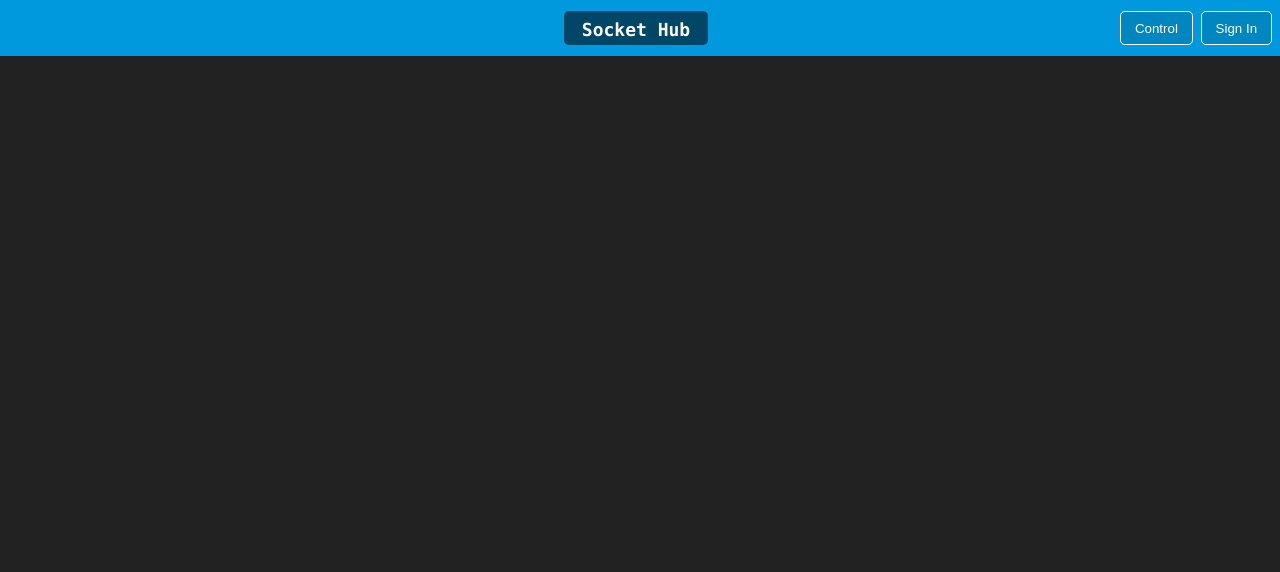
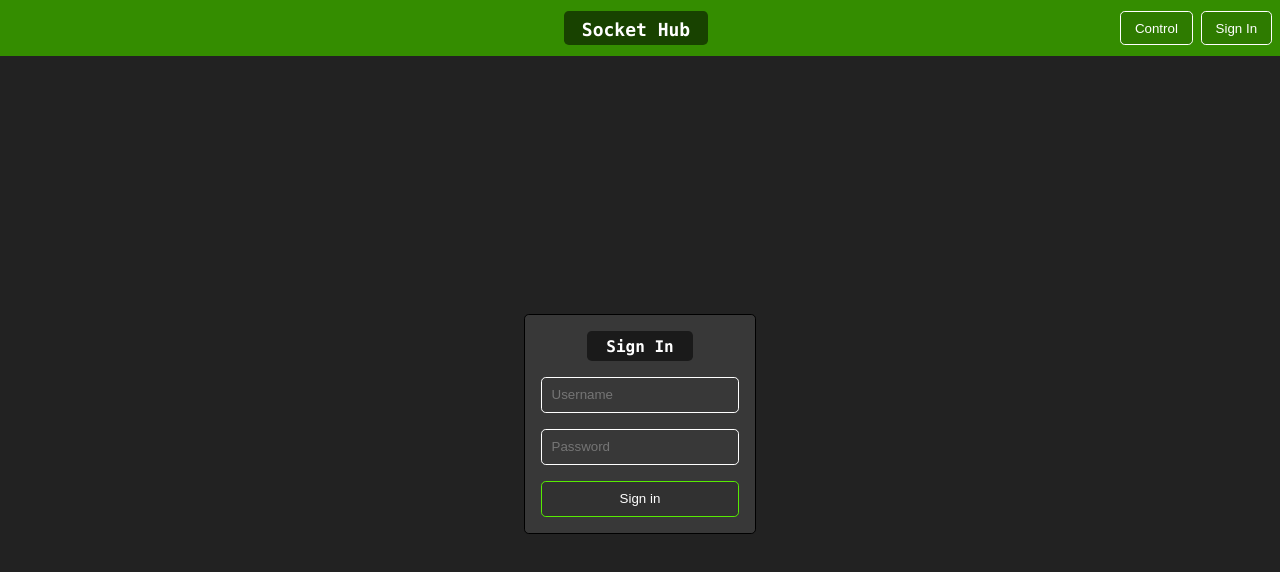
Before and after one commit to vyldr/socket-connector, a React (Create React App) app in the folder frontend/: page / in a window 1280 px wide. Shown: the top 572 px of the page. Built offline with nearby package versions, Linux system fonts and the light colour scheme.

Commit message:
Added sign in page

```diff
--- a/frontend/src/components/App/App.css
+++ b/frontend/src/components/App/App.css
@@ -1,7 +1,5 @@
-.TopBar {
-	position: fixed;
-	top: 0;
-	width: 100%;
+html, body, #root, .App {
+	height: 100%;
 }
 
 body {
--- a/frontend/src/components/App/App.js
+++ b/frontend/src/components/App/App.js
@@ -1,14 +1,14 @@
 import React from 'react';
 import './App.css';
 
-import TopBar from '../TopBar/TopBar'
+import TopBar from '../TopBar/TopBar';
+import SignInPage from '../SignInPage/SignInPage';
 
 function App() {
 	return (
 		<div className="App">
-			<div className='TopBar'>
-				<TopBar />
-			</div>
+			<TopBar />
+			<SignInPage />
 		</div>
 	);
 }
--- /dev/null
+++ b/frontend/src/components/SignInPage/SignInPage.css
@@ -0,0 +1,67 @@
+.SignInPage {
+    display: flex;
+    justify-content: center;
+    align-items: center;
+    height: 100%;
+    min-height: 16rem;
+}
+
+.SignInForm {
+    margin: 1rem;
+    margin-top: 4rem;
+    border: 1px solid #000;
+    border-radius: 0.3rem;
+    padding: 1rem;
+    color: #fff;
+    background-color: #383838;
+}
+
+.formTitle {
+    margin: auto;
+    text-align: center;
+    font-weight: bold;
+    background-color: #00000088;
+    width: 6rem;
+    padding: 0.3rem;
+    border-radius: 0.3rem;
+}
+
+.SignInPage input {
+    color: #fff;
+    background-color: #00000000;
+    border: 1px solid #fff;
+    border-radius: 0.3rem;
+    padding: 0.6rem;
+    margin-top: 1rem;
+    outline: none;
+    transition-duration: 0.15s;
+    caret-color: #57eb02;
+}
+
+.SignInPage input:hover {
+    background-color: #00000022;
+}
+
+.SignInPage input:focus {
+    border-color: #57eb02;
+    background-color: #00000044;
+}
+
+.SignInButton {
+    width: 100%;
+    margin-top: 1rem;
+    background-color: #00000022;
+    border: 1px solid #57eb02;
+    border-radius: 0.3rem;
+    padding: 0.6rem;
+    color: #fff;
+    transition-duration: 0.15s;
+}
+
+.SignInButton:focus {
+    background-color: #348d00;
+}
+
+.SignInButton:active {
+    background-color: #00000088;
+}
--- /dev/null
+++ b/frontend/src/components/SignInPage/SignInPage.js
@@ -0,0 +1,19 @@
+import React from 'react';
+import './SignInPage.css';
+
+function SignInPage() {
+    return (
+        <div className='SignInPage'>
+            <div className='SignInForm'>
+                <div className='formTitle'>
+                    <code>Sign In</code>
+                </div>
+                <input placeholder='Username'></input><br />
+                <input placeholder='Password' type='password'></input><br />
+                <button className='SignInButton'>Sign in</button>
+            </div>
+        </div>
+    );
+}
+
+export default SignInPage;
--- a/frontend/src/components/TopBar/TopBar.css
+++ b/frontend/src/components/TopBar/TopBar.css
@@ -1,11 +1,15 @@
 .TopBar {
-	background-color: #09d;
+	/* background-color: #0099dd; */
+	background-color: #348d00;
 	height: 3.5rem;
 	display: flex;
 	flex-direction: row;
 	align-items: center;
 	/* padding: 0.5rem; */
 	justify-content: space-between;
+	position: fixed;
+	top: 0;
+	width: 100%;
 }
 
 /* An empty space to bring balance to the flexbox */
@@ -33,7 +37,7 @@
 	margin-left: 0.5rem;
 }
 
-button {
+.TopBarButton {
 	margin-right: 0.5rem;
 	height: 2.1rem;
 	flex: 1 1 auto;
--- a/frontend/src/components/TopBar/TopBar.js
+++ b/frontend/src/components/TopBar/TopBar.js
@@ -9,8 +9,8 @@ function TopBar() {
 				Socket Hub
 			</code>
 			<div className='buttonContainer'>
-				<button>Control</button>
-				<button>Sign In</button>
+				<button className='TopBarButton'>Control</button>
+				<button className='TopBarButton'>Sign In</button>
 			</div>
 		</div>
 	);
```
